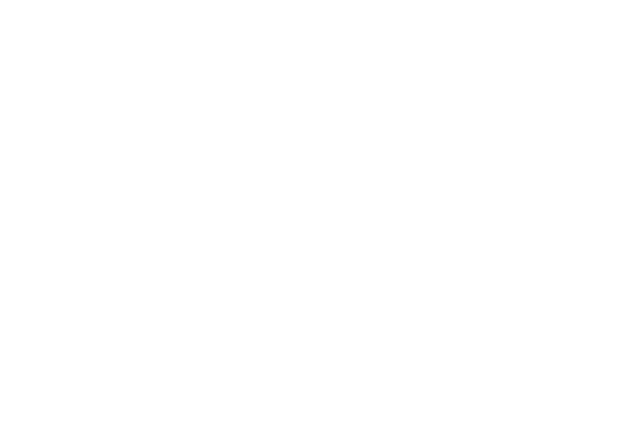
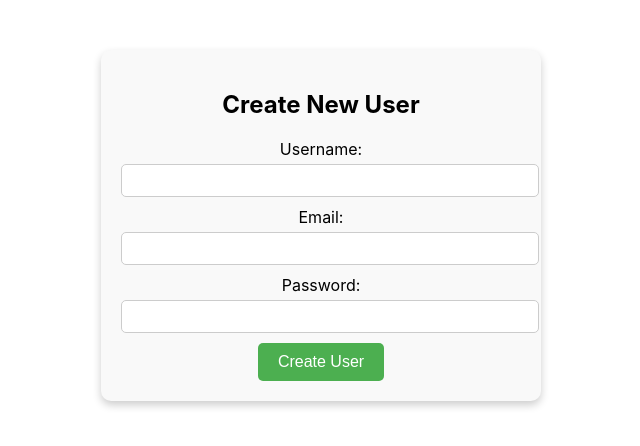
Before and after one commit to austinerhartm/BRAVEchild, a React (Create React App) app in the folder bravechild/: page /create-user in a window 1280 px wide. Before the commit this address had no page. Shown: the top 446 px of the page, without its empty margins (319-959 px from the left). Built offline with nearby package versions, Linux system fonts and the light colour scheme; no server answers.

Commit message:
Added user creation with function to link to backend, create user page, and finished login page

```diff
--- a/bravechild/src/App.js
+++ b/bravechild/src/App.js
@@ -3,7 +3,8 @@ import { BrowserRouter as Router, Route, Routes } from 'react-router';
 
 // Page imports
 import HomePage from './HomePage';
-import LoginPage from './components/login'
+import Login from './components/Login'
+import CreateUser from './components/CreateUser'
 
 function App() {
 
@@ -11,7 +12,8 @@ function App() {
         <Router>
             <Routes>
                 <Route path="/" element={<HomePage />} />
-                <Route path="/login" element={<LoginPage />} />
+                <Route path="/login" element={<Login />} />
+                <Route path="/create-user" element={<CreateUser />} />
             </Routes>
         </Router>
     )
--- /dev/null
+++ b/bravechild/src/components/CreateUser.css
@@ -0,0 +1,65 @@
+.create-user-container {
+    max-width: 400px;
+    margin: 50px auto;
+    padding: 20px;
+    background-color: #f9f9f9;
+    border-radius: 10px;
+    box-shadow: 0 4px 8px rgba(0, 0, 0, 0.2);
+    text-align: center;
+  }
+
+  .create-user-container h2 {
+    margin-bottom: 20px;
+  }
+
+  .create-user-container label {
+    display: block;
+    margin: 10px 0;
+  }
+
+  .create-user-container input,
+  .create-user-container select {
+    width: 100%;
+    padding: 8px;
+    margin-top: 5px;
+    border: 1px solid #ccc;
+    border-radius: 5px;
+  }
+
+  .create-user-container button {
+    padding: 10px 20px;
+    background-color: #4CAF50;
+    color: white;
+    border: none;
+    border-radius: 5px;
+    cursor: pointer;
+    transition: background-color 0.3s;
+    font-size: 1rem;
+  }
+
+  .create-user-container button:hover {
+    background-color: #45a049;
+  }
+
+  .create-user-button {
+    margin-top: 10px;
+    padding: 10px 20px;
+    color: #4CAF50;
+    background-color: #ffffff;
+    border: 2px solid #4CAF50;
+    border-radius: 5px;
+    cursor: pointer;
+    transition: background-color 0.3s, color 0.3s;
+    font-size: 1rem;
+  }
+
+  .create-user-button:hover {
+    background-color: #4CAF50;
+    color: white;
+  }
+
+  .error-message {
+    color: red;
+    font-size: 0.9rem;
+    margin-top: 5px;
+  }
--- /dev/null
+++ b/bravechild/src/components/CreateUser.js
@@ -0,0 +1,62 @@
+//Lib imports
+import React, { useState } from 'react';
+import { registerUser } from '../services/registrationAuth';
+import { useNavigate } from 'react-router';
+
+//Style imports
+import './CreateUser.css';
+
+
+const CreateUser = () => {
+    const [username, setUsername] = useState('');
+    const [email, setEmail] = useState('');
+    const [password, setPassword] = useState('');
+    const [errors, setErrors] = useState({});
+    const navigate = useNavigate();
+
+    const handleCreateUser = async(e) => {
+        e.preventDefault();
+        const newErrors = {};
+
+        if (Object.keys(newErrors).length === 0) {
+            try {
+                await registerUser({ username, email, password });
+            } catch (err) {
+                setErrors('Unable to register new user');
+            }
+
+            console.log('User created:', { username, email, password });
+            alert('User created successfully!');
+            navigate('/login');
+
+        } else {
+            setErrors(newErrors);
+        }
+    };
+
+    return (
+        <div className="create-user-container">
+            <h2>Create New User</h2>
+            <form onSubmit={handleCreateUser}>
+                <label>
+                    Username:
+                    <input type="text" value={username} onChange={(e) => setUsername(e.target.value)} required />
+                    {errors.username && <p className="error-message">{errors.username}</p>}
+                </label>
+                <label>
+                    Email:
+                    <input type="email" value={email} onChange={(e) => setEmail(e.target.value)} required />
+                    {errors.email && <p className="error-message">{errors.email}</p>}
+                </label>
+                <label>
+                    Password:
+                    <input type="password" value={password} onChange={(e) => setPassword(e.target.value)} required />
+                    {errors.password && <p className="error-message">{errors.password}</p>}
+                </label>
+                <button type="submit">Create User</button>
+            </form>
+        </div>
+    );
+};
+
+export default CreateUser;
--- a/bravechild/src/components/login.css
+++ b/bravechild/src/components/login.css
@@ -8,6 +8,35 @@
     text-align: center;
 }
 
-    .login-container p {
+    .login-container h2 {
         margin-bottom: 20px;
     }
+
+    .login-container label {
+        display: block;
+        margin-bottom: 10px;
+    }
+
+    .login-container input,
+    .login-container select {
+        width: 100%;
+        padding: 8px;
+        margin-top: 5px;
+        margin-bottom: 15px;
+        border: 1px solid #ccc;
+        border-radius: 5px;
+    }
+
+    .login-container button {
+        padding: 10px 20px;
+        color: white;
+        background-color: #4CAF50;
+        border: none;
+        border-radius: 5px;
+        cursor: pointer;
+        font-size: 1rem;
+    }
+
+        .login-container button:hover {
+            background-color: #45a049;
+        }
--- a/bravechild/src/components/login.js
+++ b/bravechild/src/components/login.js
@@ -1,16 +1,54 @@
 //Library imports
 import React, { useState } from 'react';
 import { useNavigate } from 'react-router';
+import { loginUser } from '../services/loginAuth';
+import PropTypes from 'prop-types';
 
 // Style import
 import './login.css';
 
-const login = () => {
+const Login = () => {
+    const navigate = useNavigate();
+    const [username, setUsername] = useState('');
+    const [password, setPassword] = useState('');
+    const [error, setError] = useState(null);
+
+    const handleLogin = async (event) => {
+
+        event.preventDefault();
+
+        setError(null);
+        try {
+          const token = await loginUser( { username, password } );
+
+        } catch (err) {
+          setError('Invalid credentials');
+        }
+
+    };
+
     return (
-        <div className="login-container">
-            <p> login will go here </p>
+        <div className='login-container'>
+            <h2> Login </h2>
+            <form onSubmit={handleLogin}>
+                <label>
+                    Username:
+                    <input type='text' value={username} onChange={(e) => setUsername(e.target.value)} required />
+                </label>
+                <label>
+                    Password:
+                    <input type='text' value={password} onChange={(e) => setPassword(e.target.value)} required />
+                </label>
+
+                <button type='submit'>Login</button>
+            </form>
+            {error && <p>{error}</p>}
         </div>
-      );
+  );
 };
 
-export default login;
+Login.propTypes = {
+    setToken: PropTypes.func.isRequired
+}
+
+export default Login;
--- /dev/null
+++ b/bravechild/src/services/registrationAuth.js
@@ -0,0 +1,21 @@
+const API_BASE_URL = process.env.REACT_APP_API_BASE_URL; // needs IP address of backend server
+
+// takes in credentials from CreateUser and converts to to JSON formatted string
+// returns status message from backend along with a message of completion or error
+async function registerUser(credentials) {
+    return fetch(`${API_BASE_URL}/registration`, {
+        method: 'POST',
+        headers: {
+            'Content-Type': 'application/json'
+        },
+        body: JSON.stringify(credentials)
+    })
+        .then(response => {
+            if (!response.ok) {
+                throw new Error('Registration failed');
+            }
+            return response.json();
+        });
+}
+
+export { registerUser };
```
